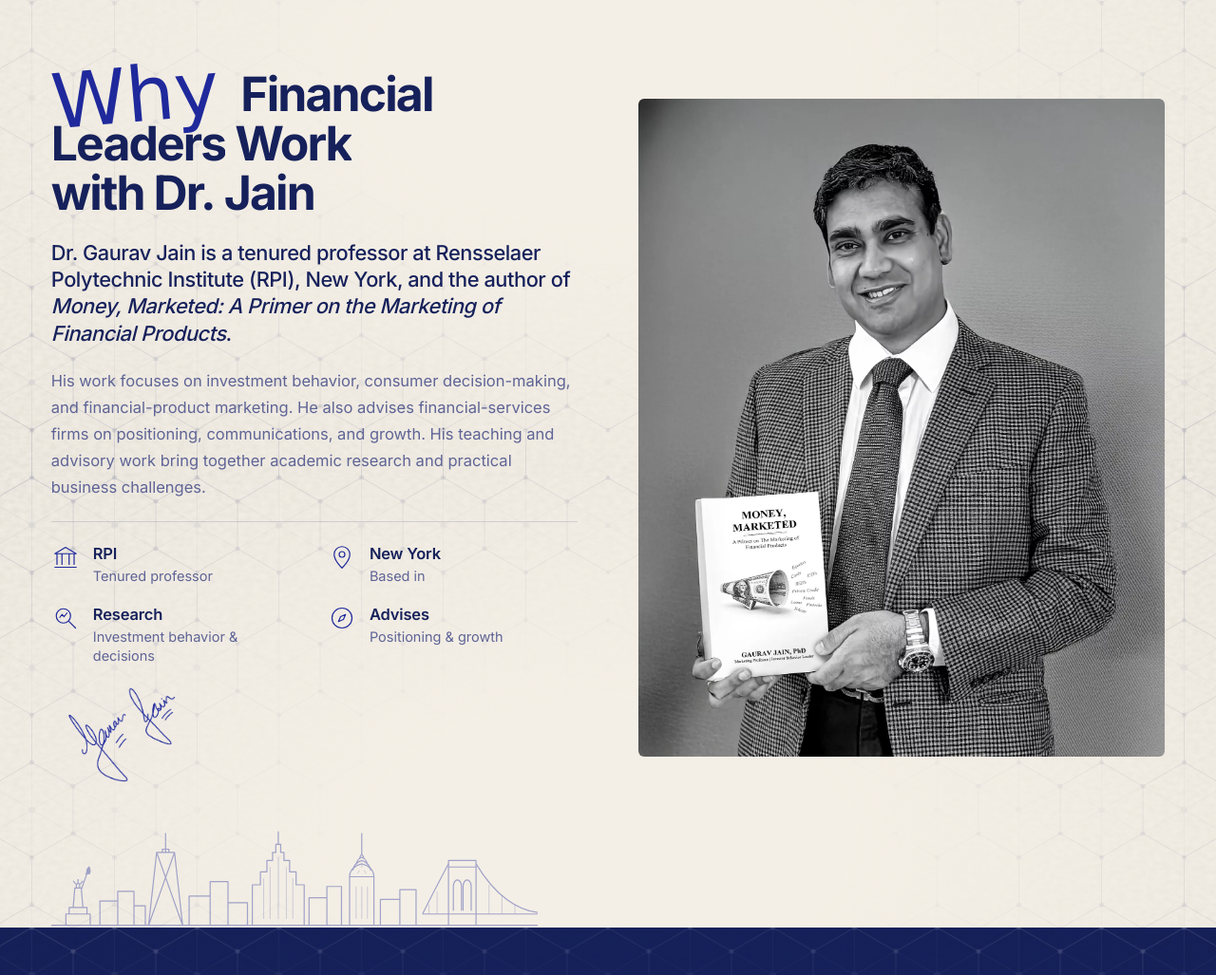
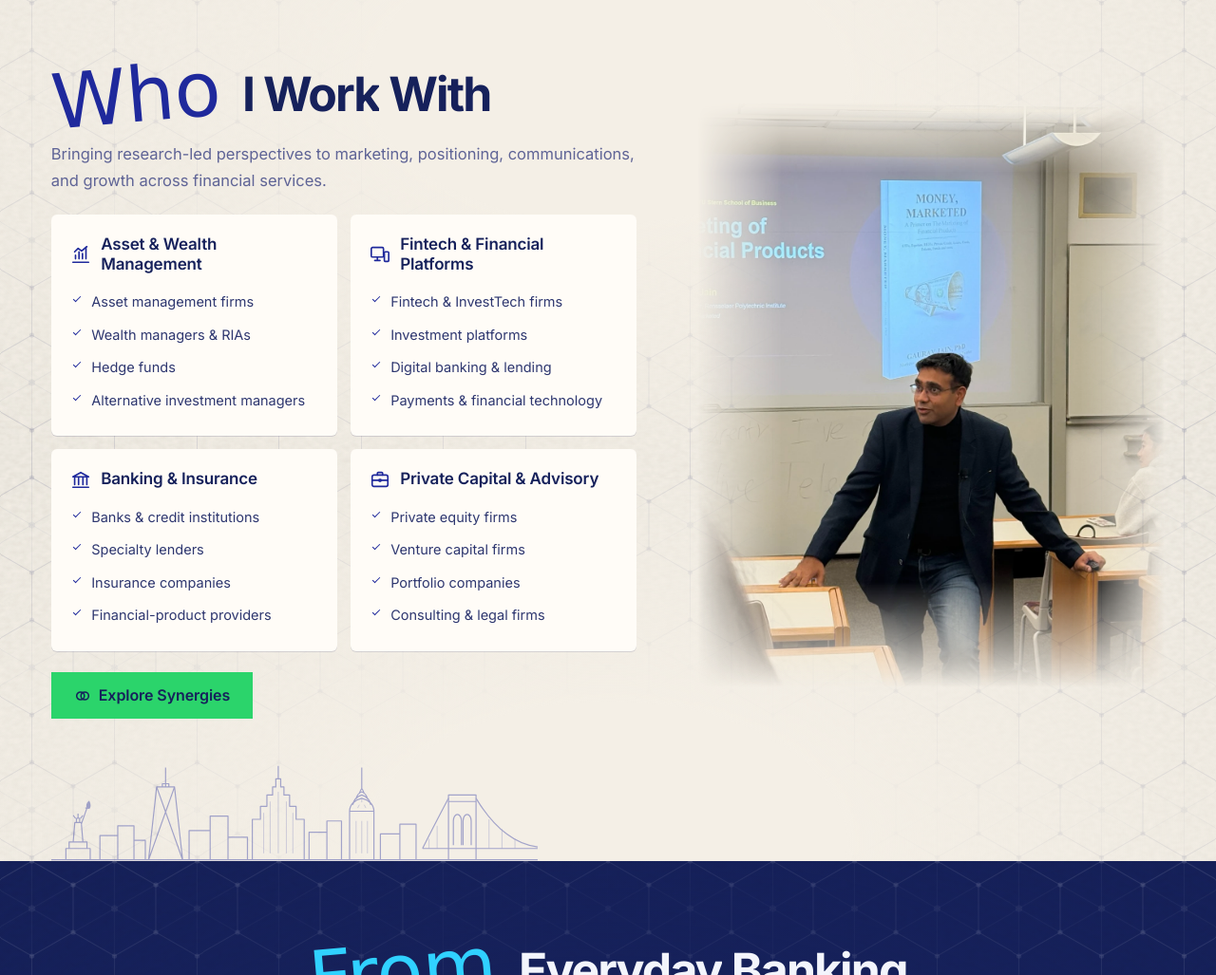
Before and after one commit to TwoZdo/gaurav-jain-site, a plain HTML site: page index.html in a window 1280 px wide. Shown: the part 1897-2924 px from the top of the page at 95% size. Drawn offline with Linux system fonts and the light colour scheme; a web font is replaced by a local one.

Commit message:
Who I Work With section with the NYU Stern photo and Explore Synergies button
Co-Authored-By: Claude Opus 5.5 <noreply@anthropic.com>
Claude-Session: https://claude.ai/code/session_01GcRmRZmAwVEkHUbC3LXqus

```diff
--- a/index.html
+++ b/index.html
@@ -9,7 +9,7 @@
   <link rel="preconnect" href="https://fonts.googleapis.com">
   <link rel="preconnect" href="https://fonts.gstatic.com" crossorigin>
   <link href="https://fonts.googleapis.com/css2?family=Mrs+Saint+Delafield&family=Inter:opsz,wght@14..32,300..800&display=swap" rel="stylesheet">
-  <link rel="stylesheet" href="styles.css?v=2005">
+  <link rel="stylesheet" href="styles.css?v=2006">
 </head>
 <body>
   <a class="skip" href="#main">Skip to content</a>
@@ -110,23 +110,34 @@
       </div>
     </section>
 
-    <!-- ============ ABOUT: photo band, copy on the left over the fade ============ -->
+    <!-- ============ WHO I WORK WITH (replaced the About copy in v49): sector cards left, lecture photo right, fading into the ground ============ -->
     <section class="sec" id="about" aria-labelledby="about-h">
-      <div class="wrap split">
-        <div class="band-copy">
-          <h2 class="h2" id="about-h"><span class="scr">Why</span> Financial Leaders Work with Dr.&nbsp;Jain</h2>
-          <p class="about-lead">Dr. Gaurav Jain is a tenured professor at Rensselaer Polytechnic Institute (RPI), New York, and the author of <cite>Money, Marketed: A Primer on the Marketing of Financial Products</cite>.</p>
-          <p class="band-p">His work focuses on investment behavior, consumer decision-making, and financial-product marketing. He also advises financial-services firms on positioning, communications, and growth. His teaching and advisory work bring together academic research and practical business challenges.</p>
-          <ul class="about-facts">
-            <li><svg class="sym" viewBox="0 0 40 40" aria-hidden="true"><path d="M5 15L20 6l15 9zM8 15v15M15 15v15M25 15v15M32 15v15M5 34h30"/></svg><span><b>RPI</b>Tenured professor</span></li>
-            <li><svg class="sym" viewBox="0 0 40 40" aria-hidden="true"><path d="M20 35s-11-10-11-19a11 11 0 0 1 22 0c0 9-11 19-11 19z"/><circle cx="20" cy="16" r="4"/></svg><span><b>New York</b>Based in</span></li>
-            <li><svg class="sym" viewBox="0 0 40 40" aria-hidden="true"><circle cx="17" cy="17" r="10"/><path d="M24.5 24.5L34 34"/><path class="fill" d="M12 19l3-4 3 3 4-5"/></svg><span><b>Research</b>Investment behavior &amp; decisions</span></li>
-            <li><svg class="sym" viewBox="0 0 40 40" aria-hidden="true"><circle cx="20" cy="20" r="14"/><path class="fill" d="M25 15l-3 7-7 3 3-7z"/></svg><span><b>Advises</b>Positioning &amp; growth</span></li>
-          </ul>
-          <span class="about-sig" role="img" aria-label="Gaurav Jain’s signature"></span>
+      <div class="wrap split who">
+        <div class="who-copy">
+          <h2 class="h2" id="about-h"><span class="scr">Who</span> I Work With</h2>
+          <p class="band-p">Bringing research-led perspectives to marketing, positioning, communications, and growth across financial services.</p>
+          <div class="who-grid">
+            <article class="card who-card">
+              <h3 class="who-h"><svg class="sym" viewBox="0 0 24 24" aria-hidden="true"><path d="M3 21h18M6 17v-4M10 17V9M14 17v-6M18 17V5"/><path d="M5 9l4-4 4 3 6-5"/></svg>Asset &amp; Wealth Management</h3>
+              <ul class="who-list"><li>Asset management firms</li><li>Wealth managers &amp; RIAs</li><li>Hedge funds</li><li>Alternative investment managers</li></ul>
+            </article>
+            <article class="card who-card">
+              <h3 class="who-h"><svg class="sym" viewBox="0 0 24 24" aria-hidden="true"><rect x="2" y="4" width="14" height="11" rx="1.5"/><path d="M6 19h6M9 15v4"/><rect x="17" y="9" width="5" height="11" rx="1"/></svg>Fintech &amp; Financial Platforms</h3>
+              <ul class="who-list"><li>Fintech &amp; InvestTech firms</li><li>Investment platforms</li><li>Digital banking &amp; lending</li><li>Payments &amp; financial technology</li></ul>
+            </article>
+            <article class="card who-card">
+              <h3 class="who-h"><svg class="sym" viewBox="0 0 24 24" aria-hidden="true"><path d="M3 9l9-5 9 5zM5 9v9M9.5 9v9M14.5 9v9M19 9v9M3 21h18"/></svg>Banking &amp; Insurance</h3>
+              <ul class="who-list"><li>Banks &amp; credit institutions</li><li>Specialty lenders</li><li>Insurance companies</li><li>Financial-product providers</li></ul>
+            </article>
+            <article class="card who-card">
+              <h3 class="who-h"><svg class="sym" viewBox="0 0 24 24" aria-hidden="true"><rect x="3" y="7" width="18" height="13" rx="2"/><path d="M9 7V5a1 1 0 0 1 1-1h4a1 1 0 0 1 1 1v2M3 13h18M11 12h2v2h-2z"/></svg>Private Capital &amp; Advisory</h3>
+              <ul class="who-list"><li>Private equity firms</li><li>Venture capital firms</li><li>Portfolio companies</li><li>Consulting &amp; legal firms</li></ul>
+            </article>
+          </div>
+          <a class="btn btn--green" href="#invite"><svg class="btn-ic" viewBox="0 0 20 20" aria-hidden="true"><circle cx="7.5" cy="10" r="4.5"/><circle cx="12.5" cy="10" r="4.5"/></svg><span>Explore Synergies</span></a>
         </div>
-        <figure class="split-photo">
-          <img src="assets/portrait-book.webp" width="1578" height="1973" loading="lazy" alt="Dr. Gaurav Jain smiling, holding a copy of his book Money, Marketed.">
+        <figure class="split-photo photo-melt">
+          <img src="assets/lecture-nyu-stern.webp" width="1200" height="1600" loading="lazy" alt="Dr. Gaurav Jain giving a guest lecture on the marketing of financial products at NYU Stern.">
         </figure>
       </div>
       <svg class="skyline" viewBox="0 0 600 120" preserveAspectRatio="xMinYMax meet" aria-hidden="true">
@@ -386,6 +397,6 @@
     </div>
   </footer>
 
-  <script src="site.js?v=2005" defer></script>
+  <script src="site.js?v=2006" defer></script>
 </body>
 </html>
--- a/styles.css
+++ b/styles.css
@@ -518,3 +518,21 @@ body { --hb: var(--paper); --hex: var(--hex-light); }
 
 /* v48: "Explore the Book" is green and goes to Amazon; screen-reader-only helper for the "opens in a new tab" note. */
 .sr-only { position: absolute; width: 1px; height: 1px; overflow: hidden; clip: rect(0 0 0 0); white-space: nowrap; }
+
+/* v49: "Who I Work With" replaces the About copy. Sector cards on the left, lecture photo on the right melting into the light ground. */
+@media (min-width: 961px) { .split.who { grid-template-columns: minmax(0, 1.25fr) minmax(0, 1fr); } }
+.who-copy { display: flex; flex-direction: column; align-items: flex-start; gap: 22px; }
+.who-grid { display: grid; grid-template-columns: 1fr 1fr; gap: 14px; width: 100%; }
+.who-card { padding: clamp(18px, 1.6vw, 24px); box-shadow: 0 1px 0 var(--line); }
+.who-h { display: flex; align-items: center; gap: 10px; font: 600 17px/1.25 var(--sans); letter-spacing: -.01em; margin-bottom: 12px; }
+.who-h .sym { width: 22px; height: 22px; flex: none; stroke: var(--yellow); stroke-width: 1.8; }
+.who-list li { position: relative; padding: 6px 0 6px 22px; font-size: 14.5px; color: var(--ink-2); }
+.who-list li::before { content: ""; position: absolute; left: 3px; top: 11px; width: 8px; height: 4px; border-left: 1.6px solid var(--yellow); border-bottom: 1.6px solid var(--yellow); transform: rotate(-45deg); }
+#about .who .split-photo img { object-position: 50% 30%; }
+@media (max-width: 760px) { .who-grid { grid-template-columns: 1fr; } }
+/* the hero's edge fade, reusable: the photo melts into whatever ground is behind it */
+.photo-melt { background: none; border-radius: 0;
+  -webkit-mask: linear-gradient(to right, transparent, #000 18%, #000 82%, transparent), linear-gradient(to bottom, transparent, #000 12%, #000 82%, transparent);
+  -webkit-mask-composite: source-in;
+  mask: linear-gradient(to right, transparent, #000 18%, #000 82%, transparent), linear-gradient(to bottom, transparent, #000 12%, #000 82%, transparent);
+  mask-composite: intersect; }
```
Also changed, not shown: 2 other files.
